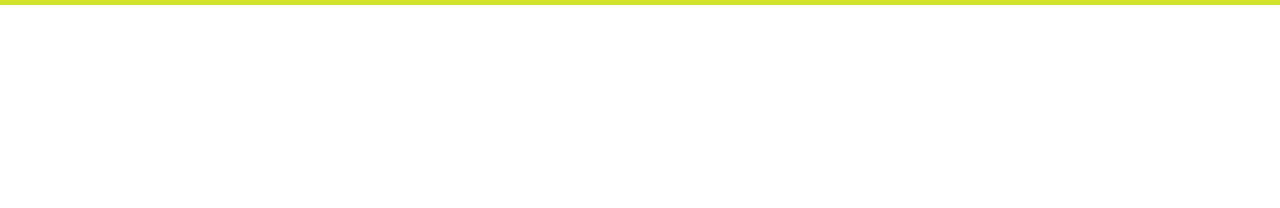
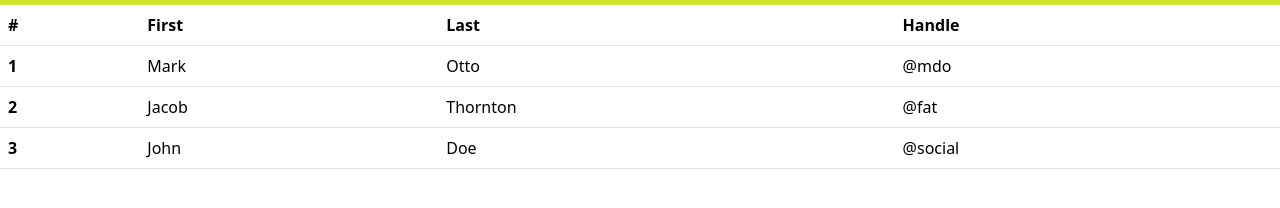
Before and after one commit to bhq688/bhq688.github.io, a plain HTML site: page digit/taulukko.html in a window 1280 px wide. Shown: the part 72-280 px from the top of the page. Drawn offline with nearby package versions, Linux system fonts and the light colour scheme.

Commit message:
loput pakolliset pahat

```diff
--- a/digit/style.css
+++ b/digit/style.css
@@ -19,8 +19,3 @@
         color: #9b0a0a;
         background-color: rgb(208, 226, 43);
     }
-
-    .container {
-        color: #1512df;
-
-    }
--- a/digit/taulukko.html
+++ b/digit/taulukko.html
@@ -50,5 +50,37 @@
 
         </div>
     </nav>
+
+    <!--taulukko-->
+    <table class="table">
+        <thead>
+          <tr>
+            <th scope="col">#</th>
+            <th scope="col">First</th>
+            <th scope="col">Last</th>
+            <th scope="col">Handle</th>
+          </tr>
+        </thead>
+        <tbody>
+          <tr>
+            <th scope="row">1</th>
+            <td>Mark</td>
+            <td>Otto</td>
+            <td>@mdo</td>
+          </tr>
+          <tr>
+            <th scope="row">2</th>
+            <td>Jacob</td>
+            <td>Thornton</td>
+            <td>@fat</td>
+          </tr>
+          <tr>
+            <th scope="row">3</th>
+            <td>John</td>
+            <td>Doe</td>
+            <td>@social</td>
+          </tr>
+        </tbody>
+      </table>
 </body>
 </html>
```
Also changed, not shown: digit/kortit.html (+1 -1 lines), digit/runosivu.html (+1 -0 lines), digit/ruudukko.html (+6 -6 lines).
